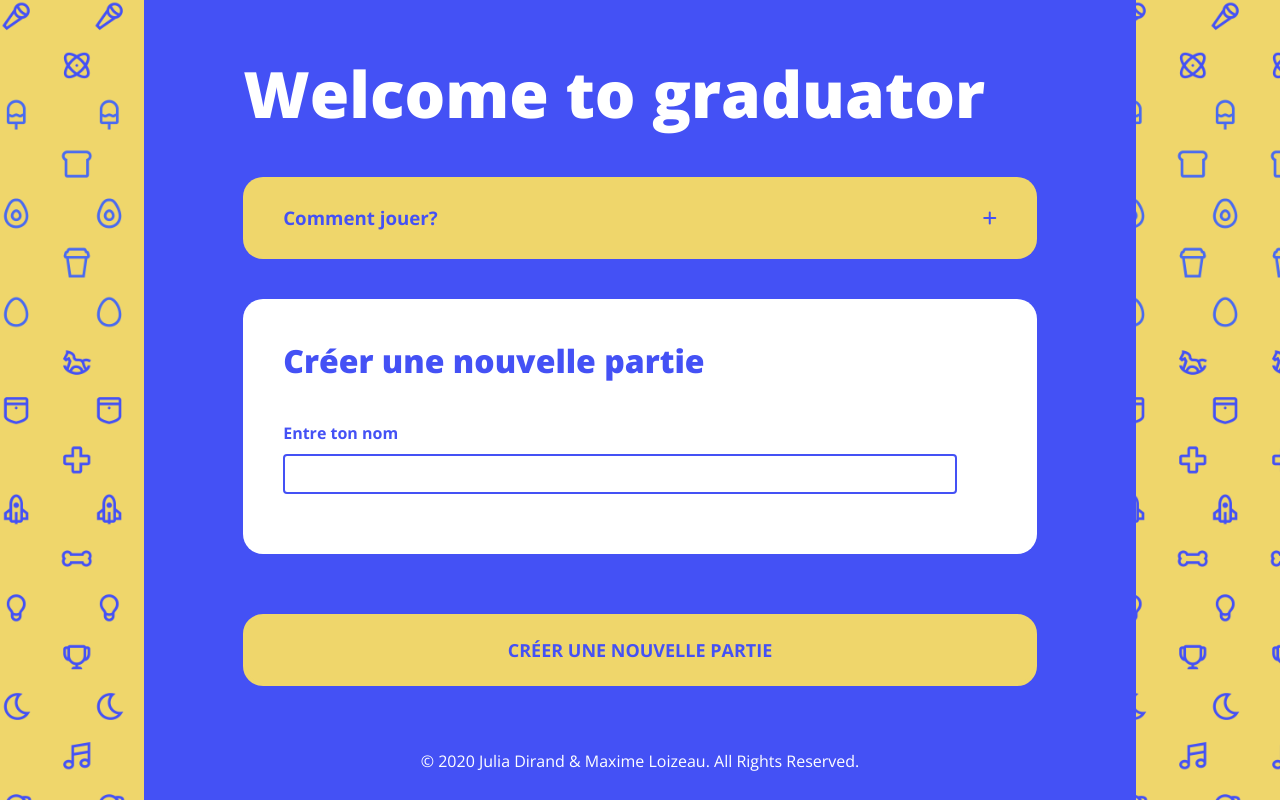
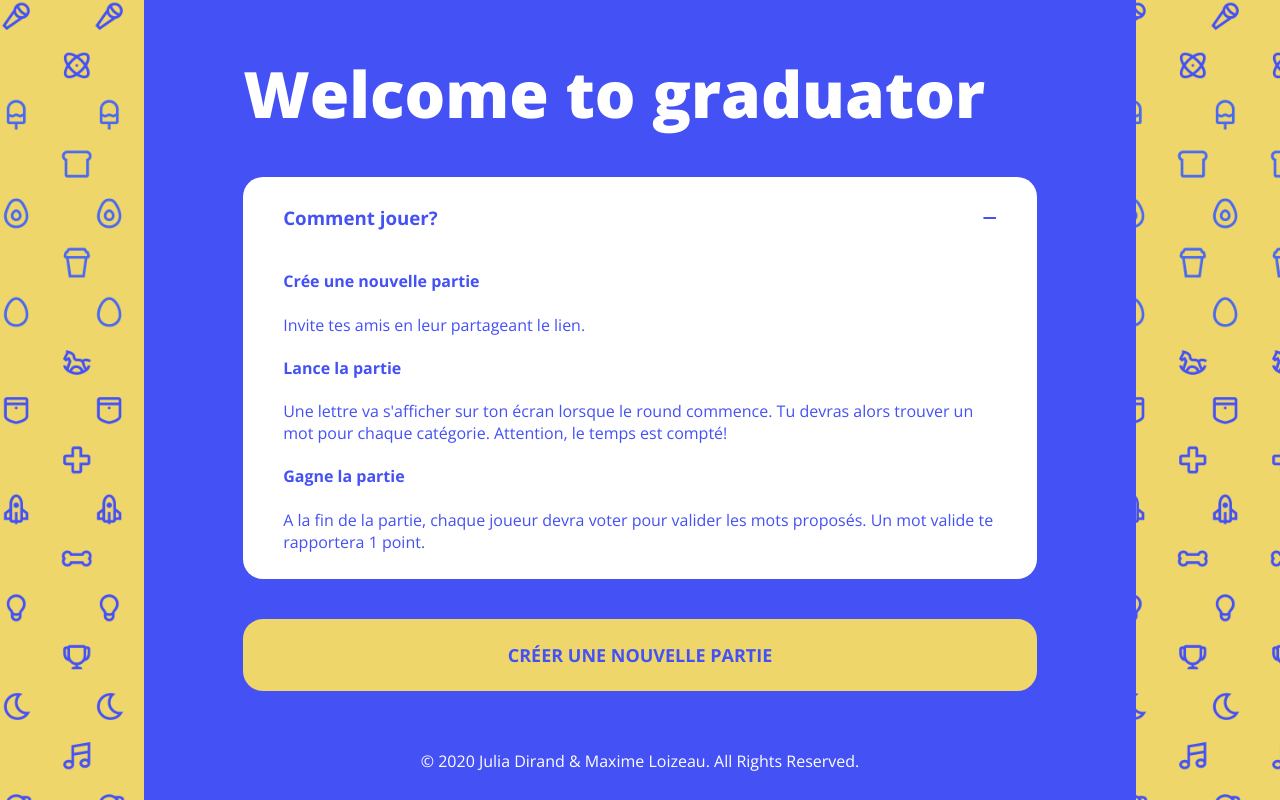
Before and after one commit to maximeloizeau/petit-bac, a React (Create React App) app in the folder client/: page / in a window 1280 px wide. Built offline with nearby package versions, Linux system fonts and the light colour scheme; no server answers.

Commit message:
add rules, round number, player number

```diff
--- a/client/src/App.css
+++ b/client/src/App.css
@@ -248,7 +248,7 @@ button.secondary:active {
   background-color: white;
   border-radius: 20px;
   margin-top: 40px;
-  margin-bottom: 20px;
+  margin-bottom: 40px;
   padding: 40px;
   text-align: left;
 }
@@ -310,13 +310,18 @@ footer {
 
 
 .accordeon {
-  background-color: #efd66b;
+  background-color: white;
   padding: 10px 40px;
   border-radius: 20px;
   display: flex;
+  flex-direction: column;
+  color: #4451f5;
+}
+
+.accordeon-title {
+  display: flex;
   justify-content: space-between;
   align-items: center;
-  color: #4451f5;
   cursor: pointer;
 }
 
@@ -326,4 +331,24 @@ footer {
 
 .accordeon.open > .rules {
   display: block;
+  text-align: left;
 }
+
+.loading-title {
+  display: flex;
+  margin-top: 40%;
+  align-items: center;
+  justify-content: center;
+  color: #efd66b;
+
+}
+
+
+@keyframes fadeInOut {
+  0% {
+    opacity: 0.2;
+  }
+  100% {
+    opacity: 1;
+  }
+}
--- a/client/src/features/gameLobby/GameLobby.tsx
+++ b/client/src/features/gameLobby/GameLobby.tsx
@@ -50,13 +50,14 @@ export function GameLobby() {
   }
 
   if (game.state === "round-starting") {
-    return <div>{countdownTimer}</div>;
+    return <div className="container center"><h3 className="loading-title">Chargement du round...</h3><Loading /></div>;
   }
 
   const numberOfSlots = 8;
   const playerList = playerSlots(game.players, numberOfSlots);
 
   const lobbyUrl = window.location.href;
+
   return (
     <div>
       <div className={styles.headerLobby}>
@@ -69,7 +70,7 @@ export function GameLobby() {
       <div className="box">
         <div className="subBox">
           <label>Joueurs</label>
-          <span>{numberOfSlots}</span>
+          <span>{game.players.length}/{numberOfSlots}</span>
         </div>
         <div className="subBox">
           <label>Categories</label>
@@ -106,7 +107,6 @@ export function GameLobby() {
           Commencer la partie
         </button>
       )}
-      <button className="secondary" onClick={() => copyToClipboard(lobbyUrl)}>Copier le lien</button>
     </div>
   );
 }
--- a/client/src/features/gameRound/GameRound.tsx
+++ b/client/src/features/gameRound/GameRound.tsx
@@ -20,13 +20,13 @@ export function GameRound() {
   const answers = useSelector(selectAnswers);
   const dispatch = useDispatch();
 
-  if (round?.ended) {
+  if (round?.ended || !game) {
     return <Loading />;
   }
 
   return (
     <div>
-      <h1>Game {formatGameId(gameId)}</h1>
+      <h1>Round {game.currentRound + 1 } / {game.roundsLeft + game.currentRound} </h1>
       <div className="twoBoxes">
         <div className="boxOne box">
           <div className="subBox center">
--- a/client/src/features/gameVote/GameVote.module.css
+++ b/client/src/features/gameVote/GameVote.module.css
@@ -22,6 +22,11 @@
   font-weight: bold;
   color: #4451f5;
   margin-right: 40px;
+}
+
+.iconResult {
+  font-size: 18px;
+  margin-right: 10px;
 }
 
 .player {
--- a/client/src/features/gameVote/GameVote.tsx
+++ b/client/src/features/gameVote/GameVote.tsx
@@ -38,7 +38,7 @@ export function GameVote() {
   }
 
   if (game.state === "round-starting") {
-    return <div><h1>Chargement du round</h1>{countdownTimer}<Loading /></div>;
+    return <div className="container center"><h3 className="loading-title">Chargement du round...</h3><Loading /></div>;
   }
 
   const vote = (
@@ -135,7 +135,13 @@ function PlayerAnswerLine(
         <label className={styles.player}>{playerName}</label>
         <div className={styles.rowActions}>
           <div className={styles.votes}>
-            <span className={styles.result}>{answer.answer}</span>
+          {answer?.answer ?
+            <span className={styles.result}>
+                <i className={`fa fa-bolt ${styles.iconResult} `}></i>
+                {answer?.answer}
+            </span>
+          : "💩"
+          }
           </div>
           <div className={styles.votes}>
             <div className={styles.rounds}>
--- a/client/src/features/home/Home.tsx
+++ b/client/src/features/home/Home.tsx
@@ -5,7 +5,7 @@ import { useDispatch } from "react-redux";
 
 export function Home() {
   const dispatch = useDispatch();
-  const [closeState, setCloseState] = useState("close");
+  const [closeState, setCloseState] = useState("open");
 
   const toggleCloseState = () => {
     setCloseState(closeState === "close" ? "open" : "close");
@@ -16,18 +16,27 @@ export function Home() {
       <h1>
       Welcome to graduator
       </h1>
-      <div className={`accordeon ${closeState}`} onClick={toggleCloseState}>
-        <h3>Comment jouer?</h3>
-        <i className="fa fa-plus"></i>
-        <p className="rules">This is a rule</p>
-      </div>
-      <div className="form">
+      <div className={`accordeon ${closeState}`}>
+        <div className="accordeon-title" onClick={toggleCloseState}>
+          <h3>Comment jouer?</h3>
+          <i className={`${closeState === "close" ? "fa fa-plus" : "fa fa-minus"}` }></i>
+        </div>
+        <div className="rules">
+          <h4>Crée une nouvelle partie</h4>
+          <p>Invite tes amis en leur partageant le lien.</p>
+          <h4>Lance la partie</h4>
+          <p>Une lettre va s'afficher sur ton écran lorsque le round commence. Tu devras alors trouver un mot pour chaque catégorie. Attention, le temps est compté!</p>
+          <h4>Gagne la partie</h4>
+          <p>A la fin de la partie, chaque joueur devra voter pour valider les mots proposés. Un mot valide te rapportera 1 point.</p>
+        </div>
+        </div>
+      {/* <div className="form">
         <h2>
           Créer une nouvelle partie
         </h2>
         <label>Entre ton nom</label>
         <input></input>
-      </div>
+      </div> */}
       <button onClick={() => dispatch(createNewGame())} className="primary">
         Créer une nouvelle partie
       </button>
--- a/client/src/features/loading/Loading.module.css
+++ b/client/src/features/loading/Loading.module.css
@@ -9,53 +9,8 @@
   right: 0;
 }
 
-.loader {
-  height: 80px;
-  margin: auto;
-  position: relative;
-}
 
-.image {
-  width: 100%;
-  text-align: center;
-  animation: rotate 5s infinite;
-  position: absolute;
-  display: flex;
-  justify-content: center;
-}
 
-.icon {
-    font-size: 100px;
-    color: #EFD66B;
-}
-
-.small {
-    font-size: 60px;
-}
-
-@keyframes rotate{
-    0% {
-      transform: rotate(360deg);
-      height: 0;
-    }
-    10% {
-      opacity: 0;
-    }
-    35% {
-      transform: rotate(0deg);
-      opacity: 1;
-    }
-    65% {
-      transform: rotate(0deg);
-      opacity: 1;
-    }
-    80% {
-      opacity: 0;
-    }
-    100% {
-      transform: rotate(-360deg);
-    }
-}
 
 * { box-sizing: border-box; }
 
--- a/client/src/websocket.ts
+++ b/client/src/websocket.ts
@@ -1,7 +1,7 @@
 import socketIo from "socket.io-client";
 import { login } from "./handlers/login";
 import { onEvent } from "./handlers/onEvent";
-const host = "https://49e99a3c.ngrok.io/";
+const host = "https://f9d5ad4e.ngrok.io"
 
 // A new Websocket connection is initialized with the server
 const ws = socketIo(host);
```
